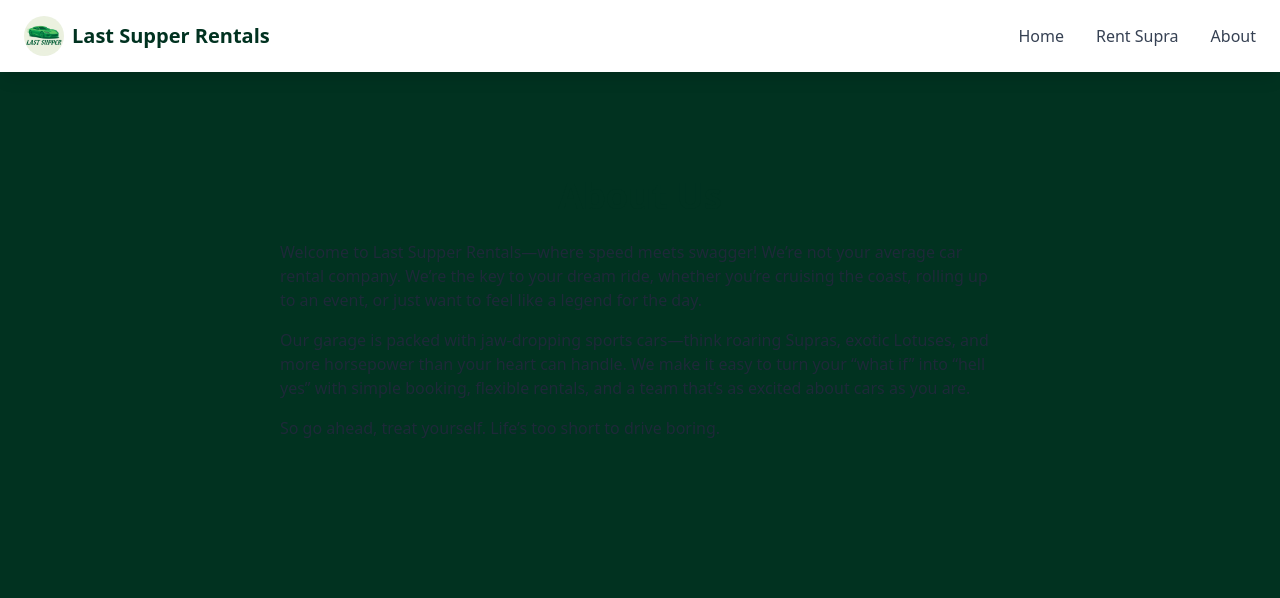
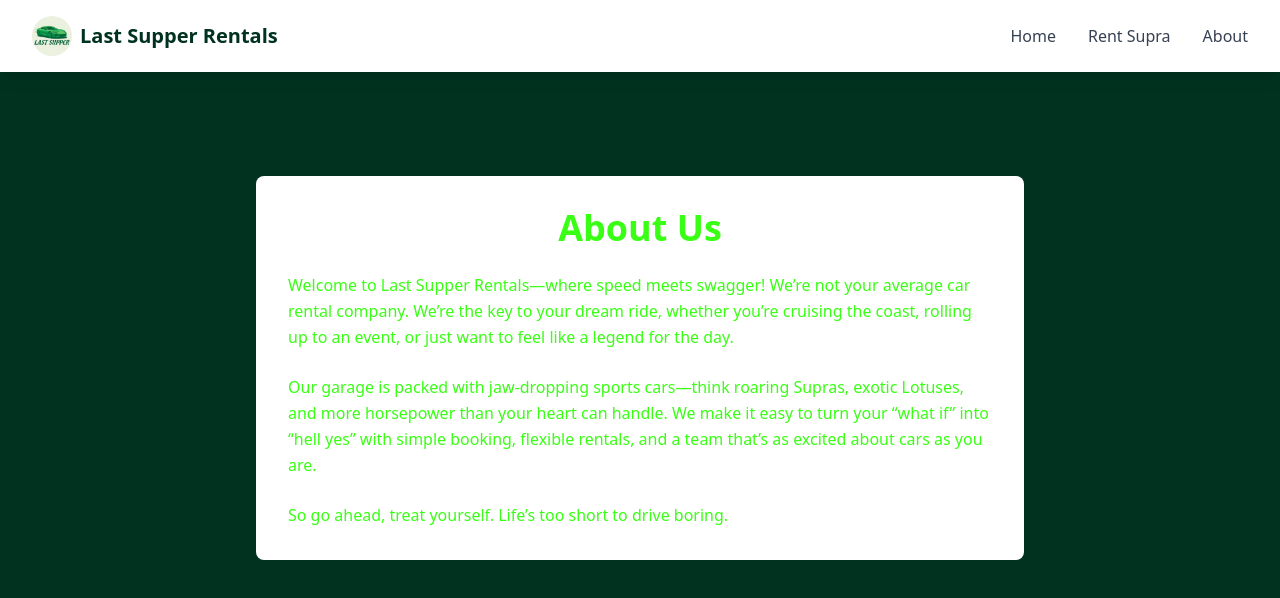
Before and after one commit to t-houssian/last-supper-rentals, a Next.js app: page /about in a window 1280 px wide. Shown: the top 598 px of the page. Built offline with nearby package versions, Linux system fonts and the light colour scheme.

Commit message:
fix about page and updates to styles

```diff
--- a/components/Layout.tsx
+++ b/components/Layout.tsx
@@ -1,7 +1,6 @@
-// components/Layout.tsx
 import React, { ReactNode } from 'react';
 import Head from 'next/head';
-import Navbar from "./Navbar";
+import Navbar from './Navbar';
 
 type LayoutProps = {
   children: ReactNode;
@@ -14,7 +13,7 @@ const Layout: React.FC<LayoutProps> = ({ children }) => (
       <title>Last Supper Rentals</title>
     </Head>
     <Navbar />
-    <div className="pt-20 min-h-screen bg-dark-green text-neon-green">
+    <div className="pt-20 px-4 md:px-6 min-h-screen bg-dark-green text-neon-green">
       {children}
     </div>
   </>
--- a/components/Navbar.tsx
+++ b/components/Navbar.tsx
@@ -1,3 +1,4 @@
+/* components/Navbar.tsx */
 import { useState } from "react";
 import Link from "next/link";
 import Image from "next/image";
@@ -8,9 +9,9 @@ export default function Navbar() {
 
   return (
     <header className="fixed inset-x-0 top-0 z-50 bg-white shadow-lg">
-      <div className="mx-auto max-w-7xl px-6 py-4 flex items-center justify-between">
-        {/* Logo + Brand */}
-        <Link href="/" className="flex items-center space-x-2">
+      <div className="flex items-center justify-between mx-auto max-w-7xl px-4 md:px-8 py-4">
+        {/* Logo + Brand moved flush-left */}
+        <Link href="/" className="flex items-center space-x-2 lg:pl-0 pl-2">
           <Image
             src="/logo.png"
             alt="Last Supper Rentals"
@@ -57,9 +58,7 @@ export default function Navbar() {
         }`}
       >
         <div className="px-6 py-4 flex items-center justify-between">
-          <span className="text-lg font-bold text-dark-green">
-            Menu
-          </span>
+          <span className="text-lg font-bold text-dark-green">Menu</span>
           <button
             className="p-1 focus:outline-none"
             onClick={() => setOpen(false)}
@@ -94,12 +93,7 @@ export default function Navbar() {
       </div>
 
       {/* Overlay behind slide-in (for click-to-close) */}
-      {open && (
-        <div
-          className="fixed inset-0 bg-black/25 z-30"
-          onClick={() => setOpen(false)}
-        />
-      )}
+      {open && <div className="fixed inset-0 bg-black/25 z-30" onClick={() => setOpen(false)} />}
     </header>
   );
 }
--- a/pages/about.tsx
+++ b/pages/about.tsx
@@ -7,19 +7,23 @@ const About: NextPage = () => (
       <title>About | Last Supper Rentals</title>
       <meta name="description" content="Learn more about Last Supper Rentals." />
     </Head>
-    <main className="mt-24 mb-12 max-w-3xl mx-auto px-6 text-gray-800">
-      <h2 className="text-4xl font-bold text-center text-dark-green mb-6">
+    <main className="pb-16">
+      <section className="pt-24">
+        <div className="max-w-3xl mx-auto bg-white bg-opacity-10 backdrop-blur-lg p-8 rounded-lg space-y-6">
+          <h2 className="text-4xl font-bold text-neon-green text-center">
             About Us
           </h2>
-      <p className="mb-4">
+          <p className="leading-relaxed text-neon-green">
             Welcome to Last Supper Rentals—where speed meets swagger! We’re not your average car rental company. We’re the key to your dream ride, whether you’re cruising the coast, rolling up to an event, or just want to feel like a legend for the day.
           </p>
-      <p className="mb-4">
+          <p className="leading-relaxed text-neon-green">
             Our garage is packed with jaw-dropping sports cars—think roaring Supras, exotic Lotuses, and more horsepower than your heart can handle. We make it easy to turn your “what if” into “hell yes” with simple booking, flexible rentals, and a team that’s as excited about cars as you are.
           </p>
-      <p>
+          <p className="leading-relaxed text-neon-green">
             So go ahead, treat yourself. Life’s too short to drive boring.
           </p>
+        </div>
+      </section>
     </main>
   </>
 );
```
Lines whose indentation alone changed are shown as unchanged.
